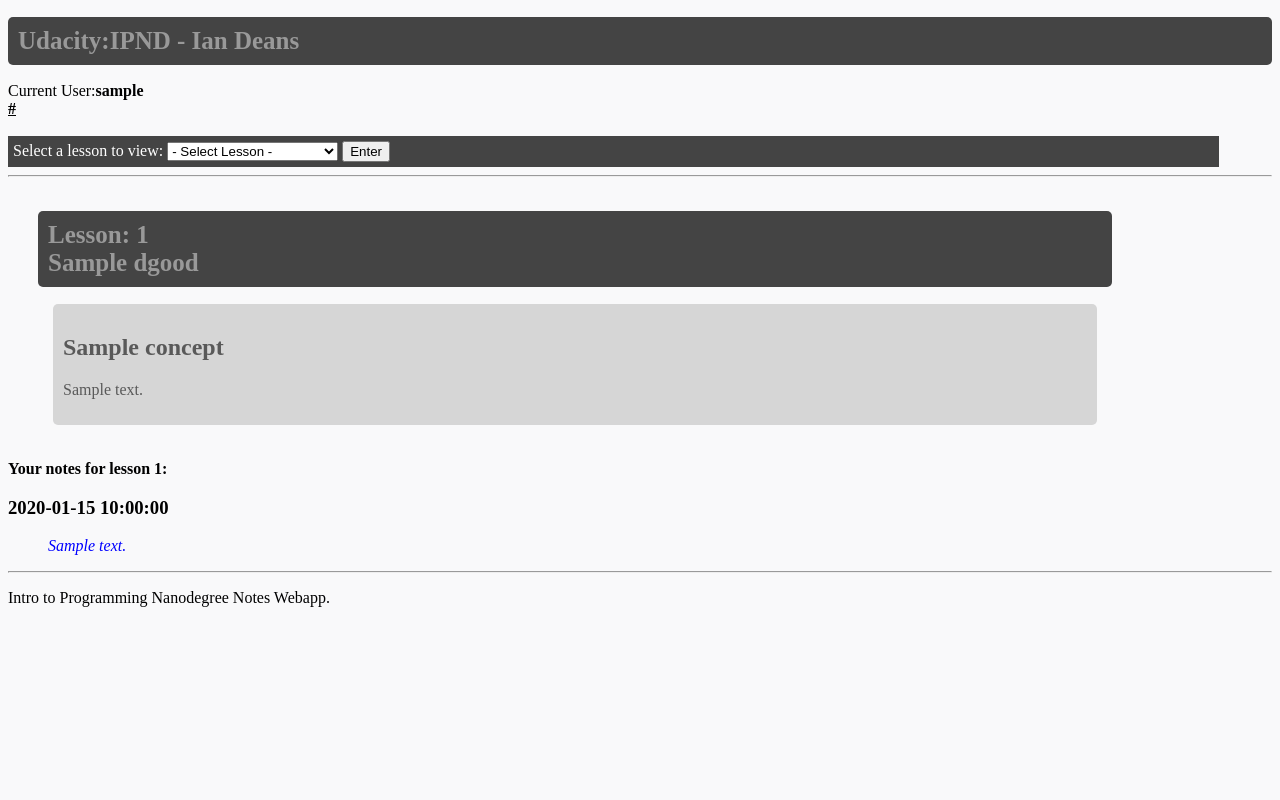
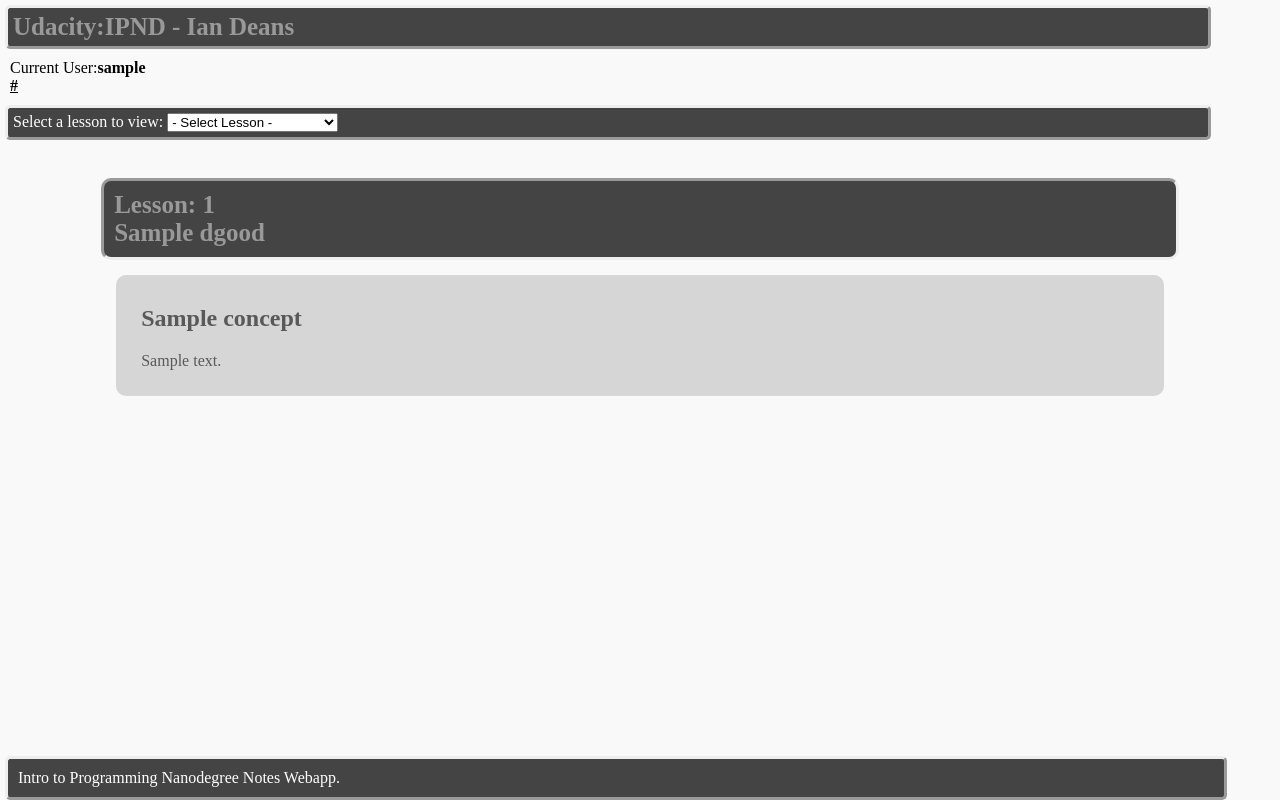
Before and after one commit to fryymann715/notesapp, a Python web app: template templates/lessons.html in a window 1280 px wide. Run offline with Jinja, Linux system fonts and the light colour scheme; the template is opened without the code that fills it: most values are stand-ins (such as "Sample title", 1, 10 or a date in 2020).

Commit message:
10/14/15 1:41 am
Added more CSS styling, took out lesson select button and added onchange(). Begining of the CSS code clean up expedition.

```diff
--- a/lesson_notes/1.txt
+++ b/lesson_notes/1.txt
@@ -62,7 +62,7 @@ DESC: All extra spaces and gaps become a single space in HTML. Simply typing int
     </p>
 
 TITLE: Inline vs. Block tags
-DESC: Inline tags affect a single line of code.<br> Block tags create an invisible box around content.
+DESC: Inline tags affect a single line of code. While block tags create an invisible box around content.
 <div class="flex-container">
       <div class="flex-item">
         <b>Inline:</b>
--- a/stylesheets/note-style.css
+++ b/stylesheets/note-style.css
@@ -1,20 +1,52 @@
 
 /* This is the stylesheet that is loaded in the base.html template.*/
 
-h1 {
+#header {
+background-color:  #F9F9FA;
+  position: fixed;
+  z-index: 3;
+  top: 0px;
+  left: 0px;
+  width: 100%;
+  width: 95%;
+}
+
+#main-header-div {
+  background-color: #444444;
+  position: relative;
+  z-index: 4;
+  margin: 5px;
+  border-radius: 5px;
+  border-style: outset;
+}
+
+#main-header {
   font-size: 25px;
   font-weight: bold;
+  color: #999999;
+  margin: 5px;
+}
+
+#user-div {
+  position: relative;
+  z-index: 4;
+  margin: 10px;
+}
+
+#lesson-select-div {
   background-color: #444444;
-  padding: 10px;
+  position: relative;
+  z-index: 4;
+  margin: 5px;
+  padding: 5px;
   border-radius: 5px;
-  color: #999999;
-}
+  border-style: outset;
+  }
+
 /* Adds style to input form in base.html */
-form {
-  background-color: #444444;
+#lesson-select-form {
+  position: relative;
   color: white;
-  padding: 5px;
-  max-width: 95%;
 }
 
 /* Just to add a little background color to pages. */
@@ -35,6 +67,15 @@ a:hover {
   color: #666699;
 }
 
+#lesson-block {
+  position: relative;
+  top: 160px;
+  left: 5%;
+  z-index: 2;
+  width:  90%;
+  padding-bottom: 40px;
+}
+
 /* Styling for the Lesson divs. */
 .lesson {
   border-radius: 20px;
@@ -42,17 +83,34 @@ a:hover {
   margin-right: 20px;
   padding: 10px;
   margin-bottom: 10px;
-  max-width: 85%;
+  max-width: 95%;
+  content-align: center;
+}
+
+.lesson-header {
+  background-color: #444444;
+  border-radius:  10px;
+  border-style: inset;
+  padding: 5px;
+}
+
+#lesson-title {
+  margin: 5px;
+  font-size: 25px;
+  font-weight: bold;
+  color: #999999;
 }
 
 /* Styling for the Concept divs. */
 .concept {
   background-color: #D6D6D6;
-  border-radius: 5px;
-  padding: 10px;
+  border-radius:  10px;
+  padding-left: 25px;
+  padding-right:  25px;
+  padding-top:  10px;
+  padding-bottom: 10px;
   margin: 15px;
   color: #595959;
-
 }
 
 .example-attr {
@@ -61,13 +119,18 @@ a:hover {
   font-weight: bold;
   color: blue;
   padding-bottom: 0;
+}
 
+/* flex container used to align examples and example-lists properly. */
+.example-container {
+  display:  flex;
+  padding:  5px;
 }
 
 .tag-example {
-  margin: 2px;
+  position: relative;
+  margin-right: 25px;
   padding: 2px;
-  float: left;
 }
 
 .example {
@@ -75,11 +138,6 @@ a:hover {
   margin: 1px;
 }
 
-/* flex container used to align examples and example-lists properly. */
-.example-container {
-  display: flex;
-  justify-content: space-around;
-}
 
 /* For lists used within notes. */
 .example-list {
@@ -88,22 +146,66 @@ a:hover {
 }
 /* Class used to align smaller content side by side */
 .flex-container {
-  border-radius: 20px;
   padding: 2px;
   display: flex;
-  justify-content: space-around;
+  justify-content: flex-start;
   flex-flow: row wrap;
 }
 /* Dafault style for items inside a flex-container. */
 .flex-item {
   padding: 1px;
-  margin: 1px;
+  margin: auto;
 }
 
 .image-container {
   display: flex;
-  margin: auto;
   padding: 10px;
   max-width: 90%;
   justify-content: center;
 }
+
+#add-post-div {
+  position: relative;
+  border-style: inset;
+  margin-bottom: 10px;
+  padding: 10px;
+}
+
+#post-box {
+  position: relative;
+}
+
+.post {
+  background-color: #D6D6D6;
+  border-radius:  5px;
+  margin: 10px;
+  padding:  1px;
+}
+
+.post-block {
+  color:  #595959;
+  margin: 5px;
+  font-style: italic;
+}
+
+#footer-div {
+  background-color: #444444;
+  position: fixed;
+  bottom: 0px;
+  left: 5px;
+  z-index:  3;
+  border-radius:  5px;
+  border-style: outset;
+  width:  95%;
+}
+
+#footer {
+  color: white;
+  margin: 10px;
+}
+
+.input-error {
+  position: absolute;
+  top:  200px;
+  left: 30%
+}
--- a/templates/base.html
+++ b/templates/base.html
@@ -6,27 +6,32 @@
         <title>Ian's Notes</title>
     </head>
     <body>
-        <h1>Udacity:IPND - Ian Deans</h1>
-        <div>
+
+        <div id="header">
+            <div id="main-header-div">
+                <h1 id="main-header">Udacity:IPND - Ian Deans</h1>
+            </div>
+
+            <div id="user-div">
                 Current User:<strong>{{dgoods.user_name}}</strong><br>
                 <a style="font-weight: bold; visited: black;" href="{{dgoods.user_url}}">{{dgoods.user_linktext}}</a>
             </div>
-        <br>
 
             {% if dgoods.lesson_list %}
-        <form action="/lesson">
+            <div id="lesson-select-div">
+                <form id="lesson-select-form" action="/lesson">
                     <label>Select a lesson to view:
-                <select name="lesson_input">
+                        <select name="lesson_input" onchange="this.form.submit()">
                             <option value="0">- Select Lesson -</option>
                             {% for lesson in dgoods.lesson_list %}
                                 <option value="{{lesson['number']}}">Lesson {{lesson['number']}}: {{lesson['name']}}</option>
                             {% endfor %}
                         </select>
-                <button>Enter</button>
                     </label>
                 </form>
+            </div>
             {% endif %}
-        <hr>
+        </div>
 
         <script type="test/javascript">
             var awesomeThoughts = "Yo soy awesomo!";
@@ -34,16 +39,18 @@
             console.log(awesomeThoughts);
             console.log(funThoughts);
         </script>
-
         {% block error %}
         {% endblock %}
-
+        <div id="lesson-block">
             {% block lesson %}
             {% endblock %}
-        <hr>
-        <p class="footer">
+        </div>
+
+        <div id="footer-div">
+            <p id="footer">
                 Intro to Programming Nanodegree Notes Webapp.
             </p>
+        </div>
     </body>
 
 </html>
--- a/templates/lessons.html
+++ b/templates/lessons.html
@@ -1,11 +1,10 @@
 {% extends "base.html" %}
-
 {% block lesson %}
-
 <div class="lesson">
-    <h1>Lesson: {{dgoods.lesson_number}}<br>
+    <div class="lesson-header">
+        <h1 id="lesson-title">Lesson: {{dgoods.lesson_number}}<br>
             {{dgoods.lesson_name}}</h1>
-
+    </div>
         <!-- Here I run a for loop for each concept in the list and the description content is flagged as safe
          because I use some HTML formatting in my note files. -->
         {% for concept in dgoods.concept_list %}
@@ -19,22 +18,23 @@
         {% endfor %}
         </div>
 {% if dgoods.is_user %}
-<div>
+    <div id="add-post-div">
         <form class="comment-form" action="/sign?lesson_number={{dgoods.lesson_number}}" method="post">
           <div><textarea class="comment-box" name="content" rows="3" cols="60"></textarea></div>
           <div><input type="submit" value="Post Note"></div>
         </form>
         <strong>Post your own personal notes for each lesson.</strong>
-    <hr>
+    </div>
+    {% if dgoods.posts %}
+        <div id="post-box">
+           <b>Your notes for lesson {{dgoods.lesson_number}}:</b>
+            {% for post in dgoods.posts %}
+                <div class="post">
+                    <blockquote class="post-block">{{post.content}}</blockquote>
+                </div>
+            {% endfor %}
         </div>
     {% endif %}
-{% if dgoods.posts %}
-   <b>Your notes for lesson {{dgoods.lesson_number}}:</b>
-    {% for post in dgoods.posts %}
-        <div><h3>{{post.author.date}}</h3>
-            <blockquote style="color: blue; font-style: italic; max-width: 1000px;">{{post.content}}</blockquote>
-        </div>
-    {% endfor %}
 {% endif %}
 
 {% endblock %}
```
Lines whose indentation alone changed are shown as unchanged.
